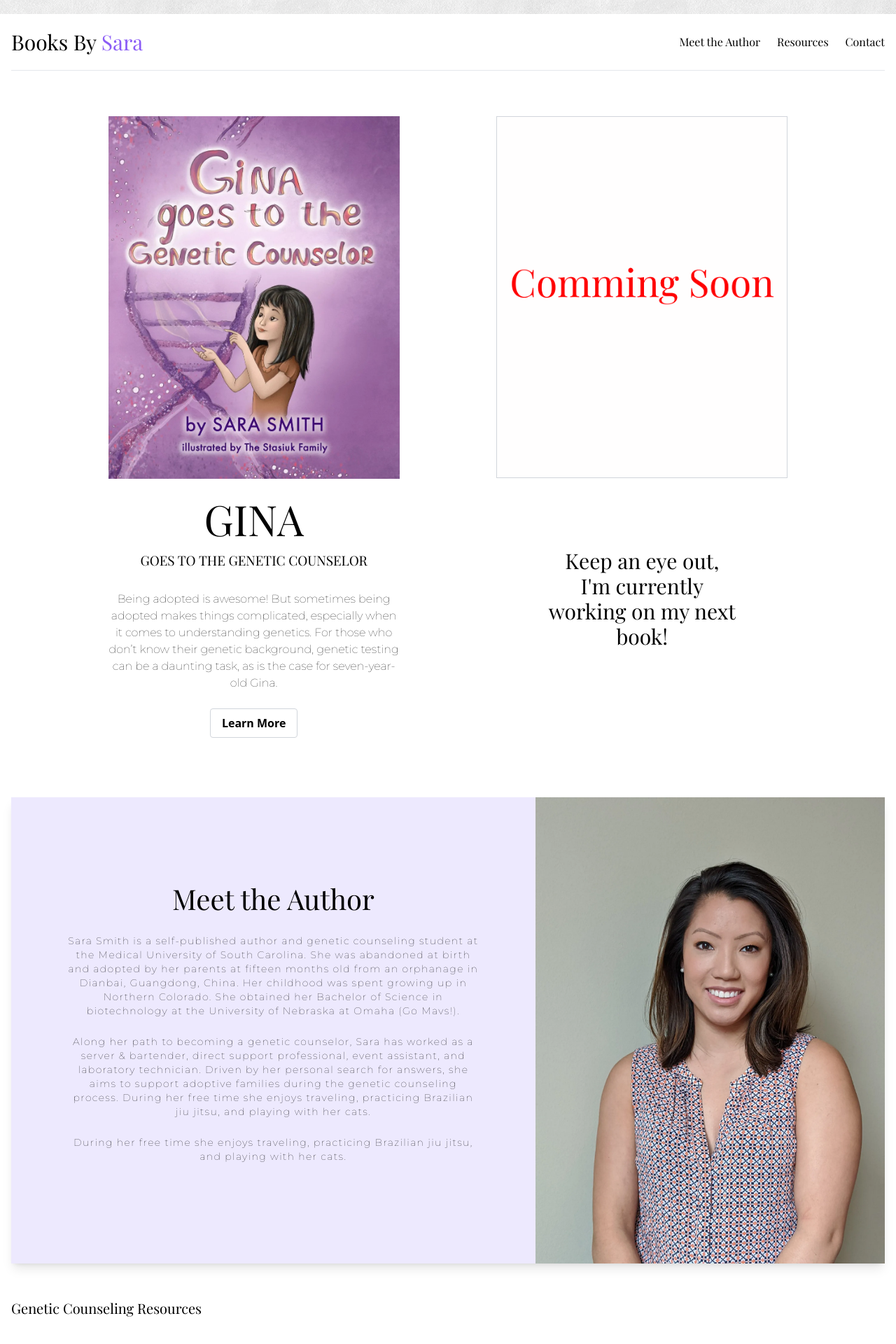
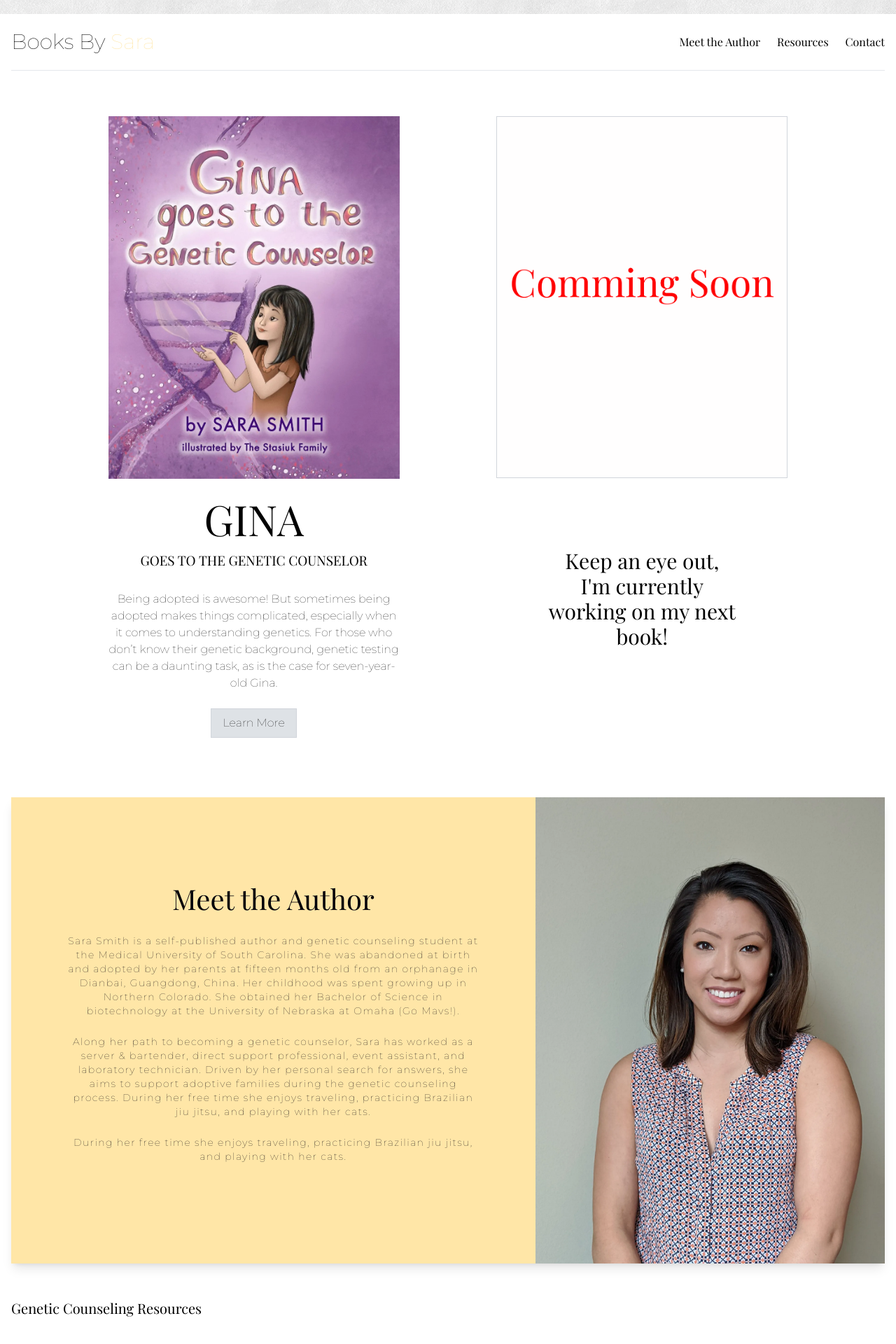
Before and after one commit to the-rabblerouser/booksbysara, a Next.js app: page / in a window 1280 px wide. Shown: the top 1920 px of the page at 70% size. Built offline with nearby package versions, Linux system fonts and the light colour scheme.

Commit message:
changed some colors

```diff
--- a/app/components/contact/index.js
+++ b/app/components/contact/index.js
@@ -6,6 +6,7 @@ import { playfairDisplay, montserrat } from '../../fonts';
 import { useForm } from 'react-hook-form';
 import { handleMyFormSubmit } from '@/app/actions';
 import { useRouter } from 'next/navigation';
+import { motion } from 'framer-motion';
 
 const Contact = () => {
 	const router = useRouter();
@@ -23,7 +24,7 @@ const Contact = () => {
 	return (
 		<div className='contact_scroll'>
 			<div className='mx-auto mt-[50px] px-4 h-fit'>
-				<div className='flex flex-col lg:flex-row justify-evenly w-full mx-auto overflow-hidden shadow-md p-6 mt-[50px] bg-violet-100'>
+				<div className='flex flex-col lg:flex-row justify-evenly w-full mx-auto overflow-hidden shadow-md p-6 mt-[50px] bg-sara_gold'>
 					<div className=''>
 						<h1
 							className={`${playfairDisplay.className} text-2xl md:text-4xl uppercase text-center mb-5 lg:mb-10`}>
@@ -44,7 +45,7 @@ const Contact = () => {
 									id='name'
 									name='name'
 									placeholder='Name'
-									className='w-full border border-gray-300 rounded px-4 py-2 focus:outline-none focus:border-blue-500'
+									className='w-full border border-gray-300 px-4 py-2 focus:outline-none focus:border-blue-500'
 									{...register('name', { required: true })}
 								/>
 								{errors.name && <span>This field is required</span>}
@@ -55,7 +56,7 @@ const Contact = () => {
 									id='email'
 									name='email'
 									placeholder='Email'
-									className='w-full border border-gray-300 rounded px-4 py-2 focus:outline-none focus:border-blue-500'
+									className='w-full border border-gray-300 px-4 py-2 focus:outline-none focus:border-blue-500'
 									{...register('email', {
 										required: true,
 										pattern: /^\S+@\S+$/i,
@@ -69,18 +70,22 @@ const Contact = () => {
 									name='message'
 									placeholder='Message'
 									rows='4'
-									className='w-full border border-gray-300 rounded px-4 py-2 focus:outline-none focus:border-blue-500'
+									className='w-full border border-gray-300 px-4 py-2 focus:outline-none focus:border-blue-500'
 									{...register('message', { required: true })}></textarea>
 								{errors.message && <span>This field is required</span>}
 							</div>
 							<div className='flex justify-center'>
-								<button
+								<motion.button
+									whileHover={{ scale: 1.2 }}
+									whileTap={{ scale: 0.8 }}
+									onHoverStart={(e) => {}}
+									onHoverEnd={(e) => {}}
 									type='submit'
 									formMethod='POST'
 									onClick={() => router.push('/')}
-									className='border border-gray-300 hover:bg-white font-semibold py-2 px-4 rounded inline-flex items-center'>
+									className={`${montserrat.className} border border-gray-300 bg-sara_gray font-semibold py-2 px-4 inline-flex`}>
 									Submit
-								</button>
+								</motion.button>
 							</div>
 						</form>
 					</div>
--- a/app/components/meettheauthor/index.js
+++ b/app/components/meettheauthor/index.js
@@ -10,14 +10,14 @@ const MeetTheAuthor = () => {
 		<div className='meet_the_author_scroll'>
 			<div className='mx-auto mt-[50px] px-4 h-fit'>
 				<div className='flex justify-center items-center'>
-					<div className='w-full overflow-hidden shadow-lg flex flex-col md:flex-row bg-violet-100'>
+					<div className='w-full overflow-hidden shadow-lg flex flex-col md:flex-row bg-sara_gold'>
 						<div className='w-full md:w-3/5 flex flex-col justify-center mb-6 text-grey-300'>
 							<div
-								className={`${playfairDisplay.className} text-[40px] text-center mt-[10px] lg:mt-[20px] mb-[20px] md:mb-[10px] lg:mb-[20px]`}>
+								className={`${playfairDisplay.className} text-sara_black text-[40px] text-center mt-[10px] lg:mt-[20px] mb-[20px] md:mb-[10px] lg:mb-[20px]`}>
 								Meet the Author
 							</div>
 							<p
-								className={`${montserrat.className} text-center md:text-sm mb-3 lg:mb-6 px-[0.5rem] lg:px-[4.9rem] xlg:mx-[5.0rem] tracking-widest`}>
+								className={`${montserrat.className} text-sara_black text-center md:text-sm mb-3 lg:mb-6 px-[0.5rem] lg:px-[4.9rem] xlg:mx-[5.0rem] tracking-widest`}>
 								Sara Smith is a self-published author and genetic counseling
 								student at the Medical University of South Carolina. She was
 								abandoned at birth and adopted by her parents at fifteen months
@@ -27,7 +27,7 @@ const MeetTheAuthor = () => {
 								University of Nebraska at Omaha (Go Mavs!).
 							</p>
 							<p
-								className={`${montserrat.className} text-center md:text-sm mb-3 lg:mb-6 px-[0.5rem] lg:px-[4.9rem] xlg:mx-[5.0rem] tracking-widest`}>
+								className={`${montserrat.className} text-sara_black text-center md:text-sm mb-3 lg:mb-6 px-[0.5rem] lg:px-[4.9rem] xlg:mx-[5.0rem] tracking-widest`}>
 								Along her path to becoming a genetic counselor, Sara has worked
 								as a server & bartender, direct support professional, event
 								assistant, and laboratory technician. Driven by her personal
@@ -37,7 +37,7 @@ const MeetTheAuthor = () => {
 								cats.
 							</p>
 							<p
-								className={`${montserrat.className} text-center md:text-sm lg:mb-6 px-[0.5rem] lg:px-[4.9rem] xlg:mx-[5.0rem] tracking-widest`}>
+								className={`${montserrat.className} text-sara_black text-center md:text-sm lg:mb-6 px-[0.5rem] lg:px-[4.9rem] xlg:mx-[5.0rem] tracking-widest`}>
 								During her free time she enjoys traveling, practicing Brazilian
 								jiu jitsu, and playing with her cats.
 							</p>
--- a/app/components/navigation/navbar/index.js
+++ b/app/components/navigation/navbar/index.js
@@ -1,24 +1,24 @@
 import React from 'react';
 import { Link as ScrollLink } from 'react-scroll';
-import { playfairDisplay } from '../../../fonts';
+import { playfairDisplay, montserrat } from '../../../fonts';
 
 const Navbar = () => {
 	return (
 		<>
 			<div className='w-full h-30 md:h-20 top-0 sticky bg-white'>
 				<div className='container mx-auto px-4 h-full'>
-					<div
-						className={`${playfairDisplay.className} flex flex-col md:flex-row justify-between items-center h-full`}>
+					<div className='flex flex-col md:flex-row justify-between items-center h-full'>
 						<ScrollLink
 							to='home_scroll'
 							spy={true}
 							smooth={true}
 							duration={500}
-							className='text-3xl mt-4 mb-4 md:mt-0 md:mb-0 cursor-pointer'>
-							Books By <span className='text-violet-500 '>Sara</span>
+							className={`${montserrat.className} text-3xl mt-4 mb-4 md:mt-0 md:mb-0 cursor-pointer`}>
+							Books By <span className='text-sara_gold '>Sara</span>
 						</ScrollLink>
 
-						<ul className='flex flex-row gap-x-6 mb-4 md:mb-0'>
+						<ul
+							className={`${playfairDisplay.className} flex flex-row gap-x-6 mb-4 md:mb-0`}>
 							<li>
 								<ScrollLink
 									to='meet_the_author_scroll'
--- a/app/components/resources/index.js
+++ b/app/components/resources/index.js
@@ -76,7 +76,7 @@ const Resources = () => {
 								whileTap={{ scale: 0.8 }}
 								onHoverStart={(e) => {}}
 								onHoverEnd={(e) => {}}
-								className='border border-gray-300 hover:bg-white font-semibold py-2 px-4 inline-flex'>
+								className={`${montserrat.className} border border-gray-300 bg-sara_gray font-semibold py-2 px-4 inline-flex`}>
 								Learn More
 							</motion.button>
 						</Link>
@@ -106,7 +106,7 @@ const Resources = () => {
 								whileTap={{ scale: 0.8 }}
 								onHoverStart={(e) => {}}
 								onHoverEnd={(e) => {}}
-								className='border border-gray-300 hover:bg-white font-semibold py-2 px-4 inline-flex'>
+								className={`${montserrat.className} border border-gray-300 bg-sara_gray font-semibold py-2 px-4 inline-flex`}>
 								Learn More
 							</motion.button>
 						</Link>
--- a/app/page.js
+++ b/app/page.js
@@ -46,11 +46,15 @@ export default function Home() {
 								genetic testing can be a daunting task, as is the case for
 								seven-year-old Gina.
 							</p>
-							<button
+							<motion.button
+								whileHover={{ scale: 1.2 }}
+								whileTap={{ scale: 0.8 }}
+								onHoverStart={(e) => {}}
+								onHoverEnd={(e) => {}}
 								onClick={() => router.push('/')}
-								className='border border-gray-300 hover:bg-white font-semibold py-2 px-4 rounded inline-flex self-center'>
+								className={`${montserrat.className} border border-gray-300 bg-sara_gray font-semibold py-2 px-4 inline-flex self-center`}>
 								Learn More
-							</button>
+							</motion.button>
 						</div>
 					</div>
 					<div className='w-full h-full md:w-2/6 overflow-hidden flex flex-col'>
--- a/tailwind.config.js
+++ b/tailwind.config.js
@@ -1,16 +1,22 @@
 /** @type {import('tailwindcss').Config} */
 module.exports = {
 	content: [
-    "./pages/**/*.{js,ts,jsx,tsx,mdx}",
-    "./components/**/*.{js,ts,jsx,tsx,mdx}",
-    "./app/**/*.{js,ts,jsx,tsx,mdx}",
+		'./pages/**/*.{js,ts,jsx,tsx,mdx}',
+		'./components/**/*.{js,ts,jsx,tsx,mdx}',
+		'./app/**/*.{js,ts,jsx,tsx,mdx}',
 	],
 	theme: {
 		extend: {
 			backgroundImage: {
-        "gradient-radial": "radial-gradient(var(--tw-gradient-stops))",
-        "gradient-conic":
-          "conic-gradient(from 180deg at 50% 50%, var(--tw-gradient-stops))",
+				'gradient-radial': 'radial-gradient(var(--tw-gradient-stops))',
+				'gradient-conic':
+					'conic-gradient(from 180deg at 50% 50%, var(--tw-gradient-stops))',
+			},
+			colors: {
+				sara_gold: '#ffe6a7',
+				sara_seaGreen: '#00b4d8',
+				sara_black: '#02020A',
+				sara_gray: '#dee2e6',
 			},
 		},
 	},
```
Lines whose indentation alone changed are shown as unchanged.
